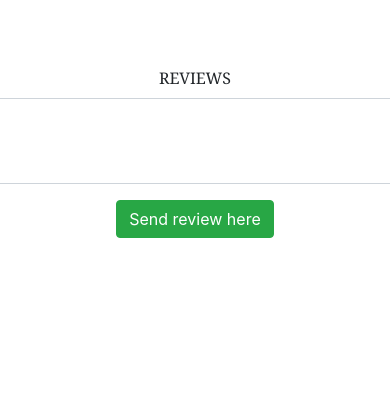
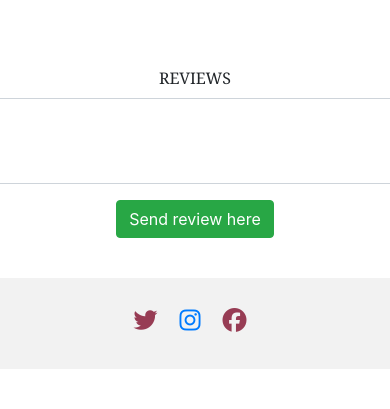
Before and after one commit to sammaxfleet/LOSIMPLEDJANGO, a Django app: page /about/ in a window 390 px wide; the page is wider, and only the part inside the window is pictured. Shown: the part 904-1313 px from the top of that part. Before the commit the page ends 1142 px from the top of that part, so only its background shows below. Run offline with Django 4.2, Linux system fonts and the light colour scheme; data that the repository does not hold is empty; some libraries are stand-ins or nearby versions.

Commit message:
added media queries

```diff
--- a/home/templates/contact_form.html
+++ b/home/templates/contact_form.html
@@ -1,6 +1,7 @@
 {% extends 'base.html' %}
 {% load static %}
 {% block content %}
+
 <h1 class="text5">Contact Form</h1>
 
 <form class=contact_form method="post">
--- a/static/css/base.css
+++ b/static/css/base.css
@@ -160,3 +160,38 @@ main {
     }
 
 }
+
+footer {
+    background-color: #f2f2f2;
+    padding: 20px;
+    text-align: center;
+}
+
+.social-icons {
+    margin-top: 10px;
+}
+
+.social-icons a {
+    display: inline-block;
+    margin-right: 10px;
+}
+
+.social-icons a i {
+    width: 30px;
+    height: 30px;
+}
+
+
+@media screen and (max-width: 600px) {
+    body {
+        max-height: 400px;
+
+    }
+
+}
+
+@media screen and (min-device-width : 320px) and (max-device-width : 480px) {
+    body {
+        max-height: 400px;
+    }
+}
--- a/templates/base.html
+++ b/templates/base.html
@@ -10,6 +10,7 @@
     <title>{% block title %}{% endblock %}</title>
     <link rel="stylesheet" type="text/css" href="{% static 'css/base.css' %}">
 </head>
+
 
 <body>
     <div class="container">
@@ -48,6 +49,21 @@
             {% block content %}
             <!-- The content of individual app pages will be inserted here -->
             {% endblock %}
+
+            <footer>
+                <div class="social-icons">
+                    <a href="https://twitter.com/your-twitter-link"><i style="color:#973c54;"
+                            class="fa-brands fa-twitter fa-xl">
+
+                        </i></a>
+                    <a href="https://www.instagram.com/your-instagram-link"><i
+                            class="fa-brands fa-instagram fa-xl"></i></a>
+                    <a href="https://www.facebook.com/your-facebook-link"><i style="color:#973c54;"
+                            class="fa-brands fa-facebook fa-xl"></i></i></a>
+                </div>
+            </footer>
+
+
         </main>
     </div>
 
```
Also changed, not shown: static/css/login.css (+8 -0 lines).
